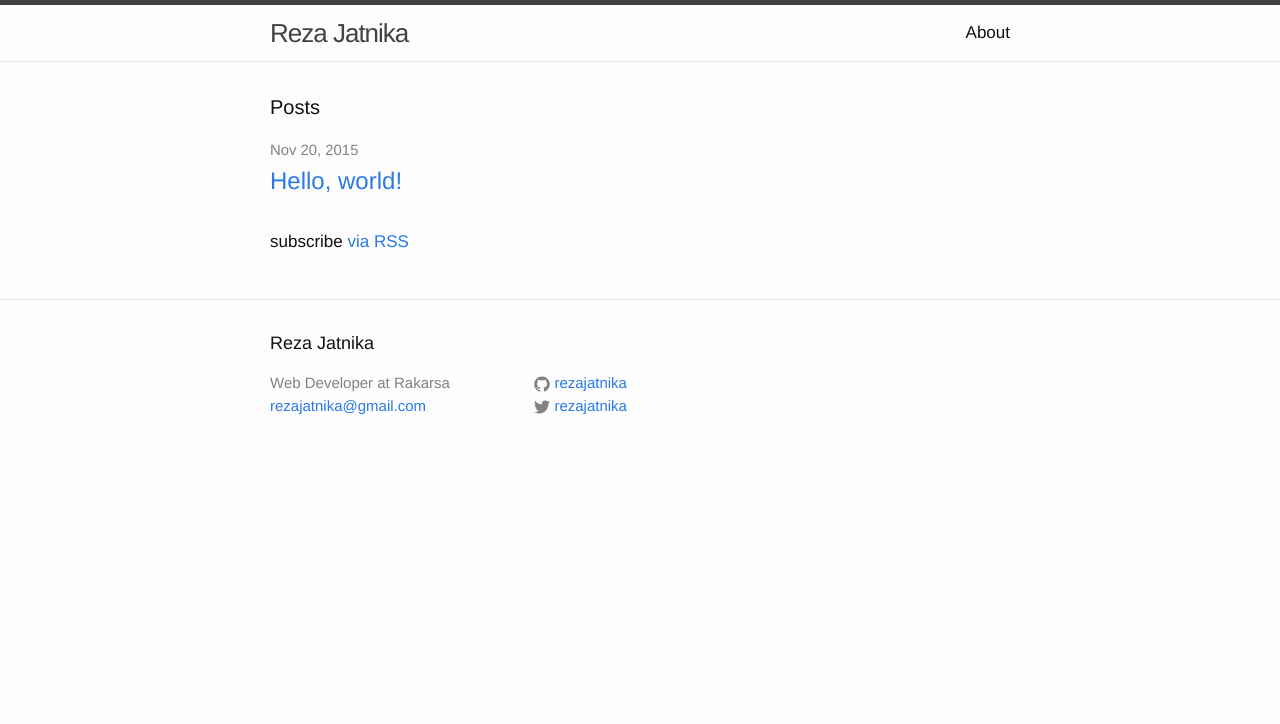
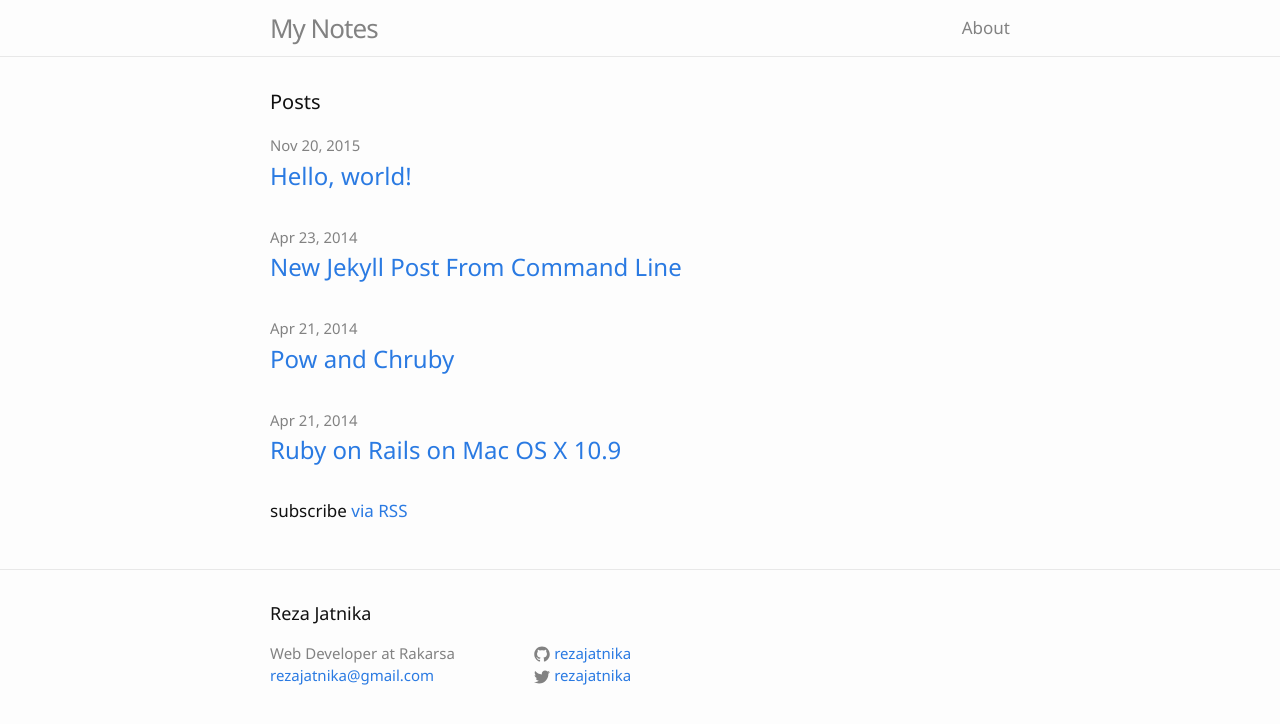
Before and after one commit to rezajatnika/rezajatnika.github.io, a Jekyll site: the page built from index.html, in a window 1280 px wide. Shown: the top 724 px of the page. Built offline with Jekyll 4.4.1, drawn with Linux system fonts in a browser that asks for light colours; Markdown is read by kramdown in place of the engine named in the settings; part of the change alters nothing that is shown.

Commit message:
Lazy updates

```diff
--- a/_config.yml
+++ b/_config.yml
@@ -1,14 +1,14 @@
 # Site settings
 name:  Reza Jatnika
 email: rezajatnika@gmail.com
-title: Reza Jatnika
+title: My Notes
 
 twitter_username: rezajatnika
-github_username:  rezajatnika
+github_username: rezajatnika
 
 url: https://rezajatnika.github.io/
 
 baseurl: ''
 highlighter: pygments
 markdown: redcarpet
-exclude: ['README.md', 'Rakefile', 'jekyll.thor']
+exclude: ['README.md', 'Rakefile', 'jekyll.thor', 'Gemfile', 'Gemfile.lock']
--- a/_includes/footer.html
+++ b/_includes/footer.html
@@ -2,7 +2,7 @@
 
   <div class="wrapper">
 
-    <h2 class="footer-heading">{{ site.title }}</h2>
+    <h2 class="footer-heading">{{ site.name }}</h2>
 
     <div class="footer-col-wrapper">
       <div class="footer-col  footer-col-1">
--- a/_includes/head.html
+++ b/_includes/head.html
@@ -3,7 +3,7 @@
   <meta http-equiv="X-UA-Compatible" content="IE=edge">
   <meta name="viewport" content="width=device-width, initial-scale=1">
 
-  <title>{% if page.title %}{{ page.title }}{% else %}{{ site.title }}{% endif %}</title>
+  <title>{% if page.title %}Reza Jatnika | {{ page.title }}{% else %}Reza Jatnika | Blog{% endif %}</title>
   <meta name="description" content="{% if page.excerpt %}{{ page.excerpt | strip_html | strip_newlines | truncate: 160 }}{% else %}{{ site.description }}{% endif %}">
 
   <link rel="stylesheet" href="{{ "/css/main.css" | prepend: site.baseurl }}">
--- /dev/null
+++ b/_posts/2014-04-21-pow-and-chruby.md
@@ -0,0 +1,33 @@
+---
+layout: post
+title: "Pow and Chruby"
+date: 2014-04-21 11:50:26
+tags: rails
+---
+
+[Pow](http://pow.cx) is a zero-config Rack server for Mac OS X. Have it serving your apps
+locally in under a minute.
+
+# Install Pow
+
+To install or upgrade Pow, open a terminal and run this command:
+
+    $ curl get.pow.cx | sh
+
+To set up a Rack app, just symlink it into `~/.pow`:
+
+    $ cd ~/.pow
+    $ ln -s /path/to/myapp
+
+That’s it! Your app will be up and running at [`http://myapp.dev`](#).
+See the user’s [manual](http://pow.cx/manual.html) for more information.
+
+# Pow with `chruby`
+To make Pow works with `chruby`, add `.powrc` file to our application root folder.
+
+{% highlight bash %}
+source /usr/local/opt/chruby/share/chruby/chruby.sh
+chruby ruby-2.1.1
+{% endhighlight %}
+
+Now, you can access your app in your browser at [`http://myapp.dev`](#).
--- /dev/null
+++ b/_posts/2014-04-21-ruby-on-rails-on-mac-os-x-10-dot-9.md
@@ -0,0 +1,127 @@
+---
+layout: post
+title: "Ruby on Rails on Mac OS X 10.9"
+date: 2014-04-21 07:06:25
+tags: rails
+---
+
+This is simple guide to setting up [Ruby on Rails](http://rubyonrails.org)
+development environment on Mac OS X 10.9 Mavericks *without modifying core files*.
+Older versions of OS X are mostly compatible with this guide, if you run into a problem,
+then try Googling it.
+
+#  Command Line Tools
+First of all we need Command Line Tools from the terminal.
+
+    $ xcode-select --install
+
+We will see pop-up window appear asking to install.
+
+#  Homebrew
+[Homebrew](http://brew.sh) allow us to install and compile software packages
+we need that Apple didn’t provide. It is similar to [MacPorts](http://www.macports.org).
+To install Homebrew, run this command:
+
+    $ ruby -e "$(curl -fsSL https://raw.github.com/Homebrew/homebrew/go/install)"
+
+Now check our Homebrew configurations.
+
+    $ brew doctor
+
+Check Homebrew by installing some packages.
+
+    $ brew install sqlite wget
+
+For more information about Homebrew, visit the wiki page on
+[GitHub](https://github.com/Homebrew/homebrew/wiki).
+
+# Ruby with Chruby
+[`Chruby`](https://github.com/postmodern/chruby) is a very simple Ruby version manager,
+we are using `chruby` for change the current Ruby. To install Ruby we need to install
+`ruby-build` using Homebrew.
+
+    $ brew install chruby ruby-build
+
+Install Ruby using `ruby-build` in `~/.rubies` directory.
+
+    $ ruby-build 2.1.1 ~/.rubies/ruby-2.1.1
+    $ chruby 2.1.1
+
+Sit back and wait for it to finish. After Ruby installed, add this line to `~/.bashrc`
+or `~/.zshrc` if we are using `zsh`.
+
+{% highlight bash %}
+source /usr/local/opt/chruby/share/chruby/auto.sh
+source /usr/local/opt/chruby/share/chruby/chruby.sh
+chruby ruby-2.1.1
+{% endhighlight %}
+
+For skip installing gems doc.
+
+    echo 'gem: --no-document' >> ~/.gemrc
+
+# Rails Gem
+Installing Rails is very simple after we've install Ruby.
+
+    $ gem install rails
+
+Verify our Rails version.
+
+    $ rails -v
+
+# Configure Git
+We'll be using Git for our version control system so we're going to set it up
+to match our [GitHub](https://github.com) account. If you don't already have a GitHub account,
+make sure to register. It will come in handy for the future.
+
+    $ git config --global color.ui true
+    $ git config --global user.name "User Example"
+    $ git config --global user.email "user@example.com"
+    $ ssh-keygen -t rsa -C "user@example.com"
+
+Run the following code to copy the key to your clipboard.
+
+    $ pbcopy < ~/.ssh/id_rsa.pub
+
+Paste it [here](https://github.com/settings/ssh) and see if it worked.
+
+    $ ssh -T git@github.com
+    Hi user! You've successfully authenticated, but GitHub does not provide shell access.
+
+# PostgreSQL
+Install PostgreSQL from Homebrew.
+
+    $ brew install postgresql
+
+Create a new database (as explained after installing).
+
+    $ initdb /usr/local/var/postgres -E utf8
+
+We are using `lunchy` to will allow us to easily start and stop Postgres.
+
+    $ gem install lunchy
+    $ mkdir -p ~/Library/LaunchAgents
+    $ cp /usr/local/Cellar/postgresql/9.2.1/homebrew.mxcl.postgresql.plist ~/Library/LaunchAgents/
+
+To start PostgreSQL process.
+
+    $ lunchy start postgres
+
+By default the PostgreSQL user is your current OS X username with no password.
+
+# Final Step
+Let's create our first Rails application.
+
+    $ rails new myapp
+
+if we want to using PostgreSQL.
+
+    $ rails new myapp -d postgresql
+
+Check our new application if it worked as we want it.
+
+    $ cd myapp
+    $ bundle exec rake db:create
+    $ rails s
+
+We can now visit [`http://localhost:3000`](http://localhost:3000) to view our new website.
--- /dev/null
+++ b/_posts/2014-04-23-creating-automatic-new-post-command-for-jekyll.md
@@ -0,0 +1,56 @@
+---
+layout: post
+title: "New Jekyll Post From Command Line"
+date: 2014-04-23 00:29:37
+tags: jekyll
+---
+
+This is how I create new post for Jekyll using command line with [Thor](https://github.com/erikhuda/thor).
+So when I'm creating a new post, I don't have to create post file manually.
+
+Add these gems to `Gemfile` and run `bundle install`.
+{% highlight ruby %}
+gem 'thor'
+gem 'stringex'
+{% endhighlight %}
+
+Create a `jekyll.thor` file with the following contents.
+
+{% highlight ruby %}
+class Jekyll < Thor
+  desc "new", "create a new post"
+  method_option :editor, :default => "mate"
+
+  def new(*title)
+    title = title.join(" ")
+    date = Time.now.strftime('%Y-%m-%d')
+    datepost = Time.now.strftime('%Y-%m-%d %T')
+    filename = "_posts/#{date}-#{title.to_url}.md"
+
+    if File.exist?(filename)
+      abort("#{filename} already exists!")
+    end
+
+    puts "Creating new post: #{filename}"
+    open(filename, 'w') do |post|
+      post.puts "---"
+      post.puts "layout: post"
+      post.puts "title: \"#{title.gsub(/&/,'&amp;')}\""
+      post.puts "date: #{datepost}"
+      post.puts "tags:"
+      post.puts "---"
+    end
+    system(options[:editor], filename)
+  end
+end
+{% endhighlight %}
+
+Use the new created command:
+
+    $ thor jekyll:new The Post Title Without Apostrophes
+
+Specify which editor to open the files:
+
+    $ thor jekyll:new The Post Title Without Apostrophes --editor=vim
+
+The default editor is on line 4 if you want to change it.
--- a/_sass/_layout.scss
+++ b/_sass/_layout.scss
@@ -2,7 +2,6 @@
  * Site header
  */
 .site-header {
-    border-top: 5px solid $grey-color-dark;
     border-bottom: 1px solid $grey-color-light;
     min-height: 56px;
 
@@ -19,7 +18,7 @@
 
     &,
     &:visited {
-        color: $grey-color-dark;
+        color: $grey-color;
     }
 }
 
@@ -32,7 +31,7 @@
     }
 
     .page-link {
-        color: $text-color;
+        color: $grey-color;
         line-height: $base-line-height;
 
         // Gaps between nav items, but not on the first one
--- a/css/main.scss
+++ b/css/main.scss
@@ -1,6 +1,7 @@
 ---
 # Only the main Sass file needs front matter (the dashes are enough)
 ---
+
 @charset "utf-8";
 
 /**
@@ -8,9 +9,10 @@
  */
 
 @import url(https://fonts.googleapis.com/css?family=Inconsolata:400,700);
+@import url(https://fonts.googleapis.com/css?family=Noto+Sans);
 
 // Our variables
-$base-font-family: Helvetica, Arial, sans-serif;
+$base-font-family: 'Noto Sans', Arial, sans-serif;
 $base-font-size:   17px;
 $small-font-size:  $base-font-size * 0.875;
 $base-line-height: 1.5;
```
Also changed, not shown: 1 other file.
